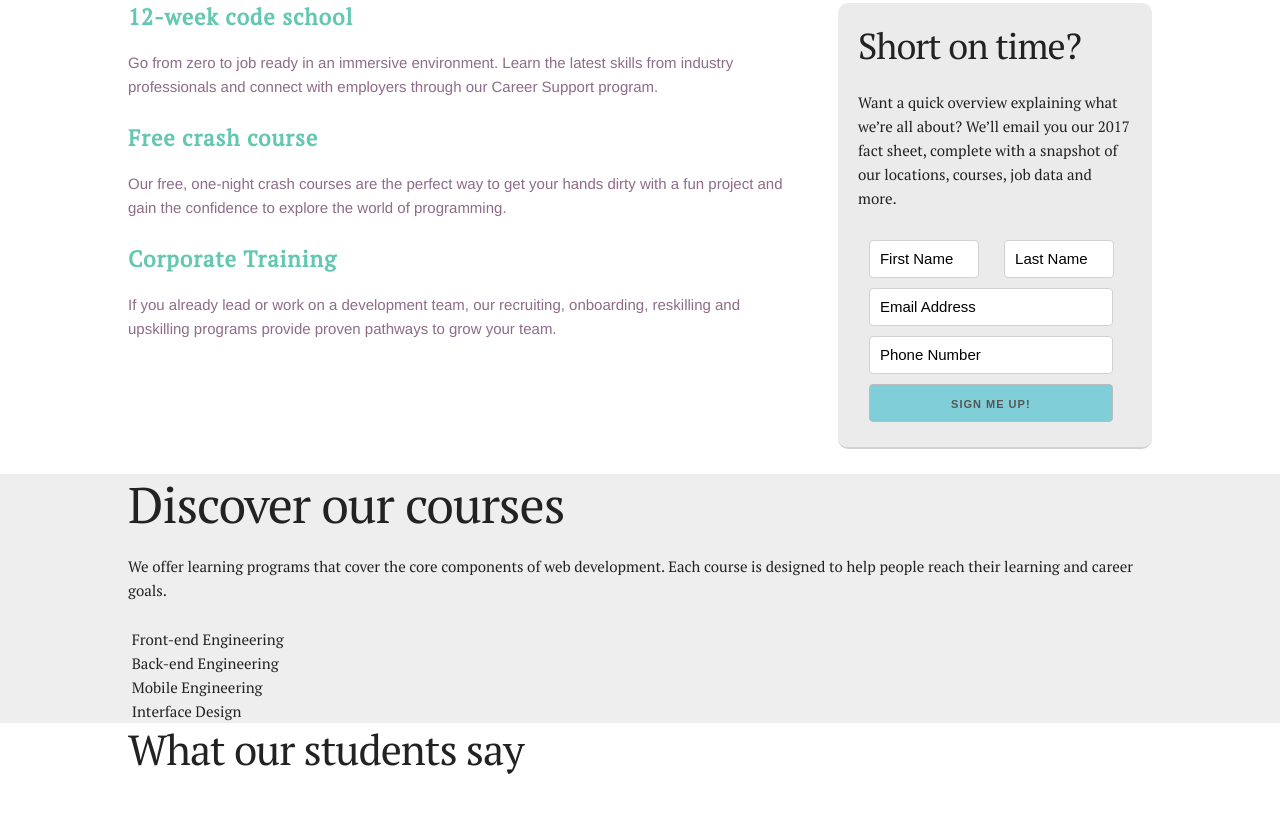
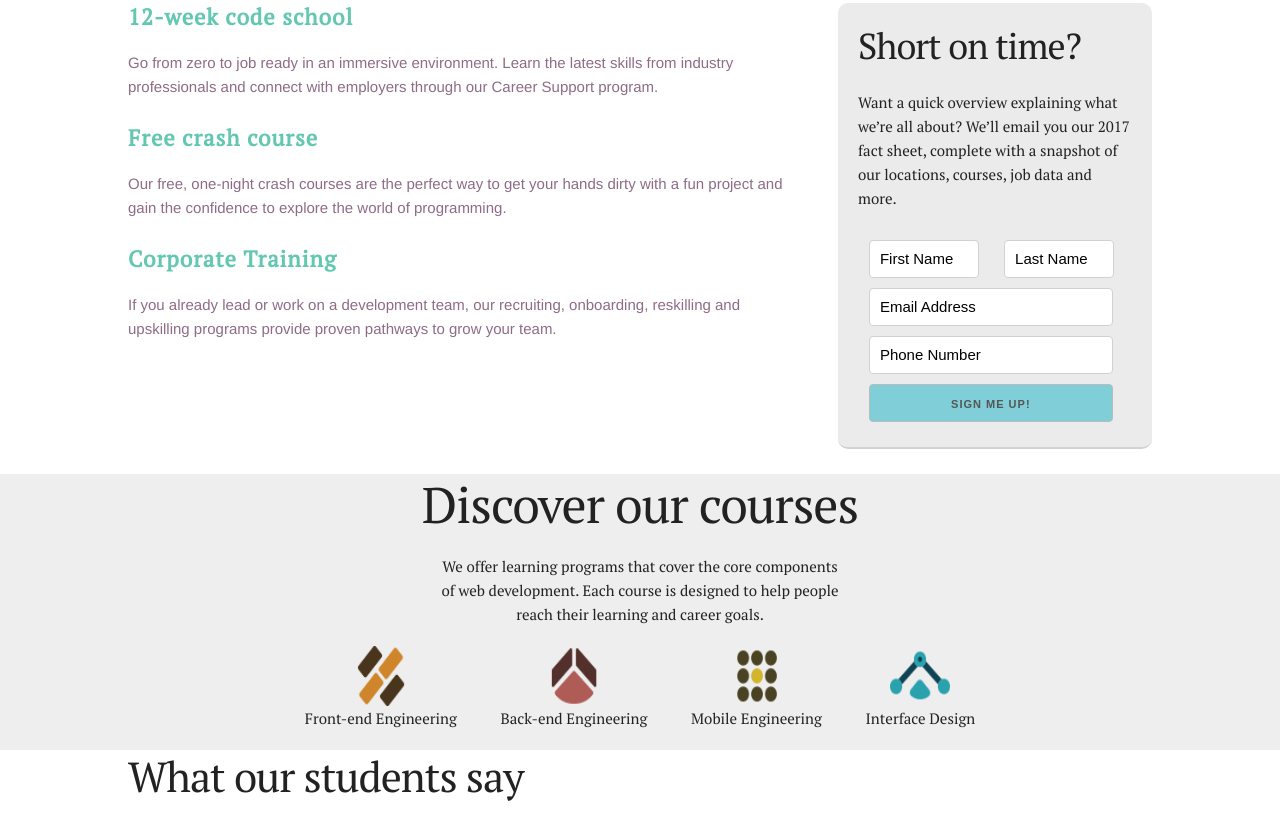
Before and after one commit to Ianderson9/tiy-homework-cssbootcamp, a plain HTML site: page index.html in a window 1280 px wide. Shown: the part 866-1688 px from the top of the page. Before the commit the page ends 1661 px from the top, so only its background shows below. Drawn offline with nearby package versions, Linux system fonts and the light colour scheme.

Commit message:
fixed alignment issues

```diff
--- a/css/style.scss
+++ b/css/style.scss
@@ -140,3 +140,24 @@ form {
   width: 100%;
   background: #eee;
 }
+.discover {
+  text-align: center;
+  p{
+    text-align: center;
+    margin: 0 auto;
+    width: 40%;
+  }
+}
+.courses {
+  display: inline-block;
+}
+.course {
+  display: flex;
+  flex-direction: column;
+  margin: 20px;
+  align-items: center;
+  img {
+    width: 60px;
+    height: 60px;
+  }
+}
--- a/index.html
+++ b/index.html
@@ -76,22 +76,22 @@
         <p>We offer learning programs that cover the core components of web development. Each course is designed to help people reach their learning and career goals.</p>
         <div class="courses">
             <div class="course">
-                <img src="" alt=""> Front-end Engineering
+                <img src="images/icon-front-end.png" alt=""> Front-end Engineering
             </div>
         </div>
         <div class="courses">
             <div class="course">
-                <img src="" alt=""> Back-end Engineering
+                <img src="images/icon-back-end.png" alt=""> Back-end Engineering
             </div>
         </div>
         <div class="courses">
             <div class="course">
-                <img src="" alt=""> Mobile Engineering
+                <img src="images/icon-mobile.png" alt=""> Mobile Engineering
             </div>
         </div>
         <div class="courses">
             <div class="course">
-                <img src="" alt=""> Interface Design
+                <img src="images/icon-design.png" alt=""> Interface Design
             </div>
         </div>
     </section>
```
Also changed, not shown: css/style.css, 1 other file.
